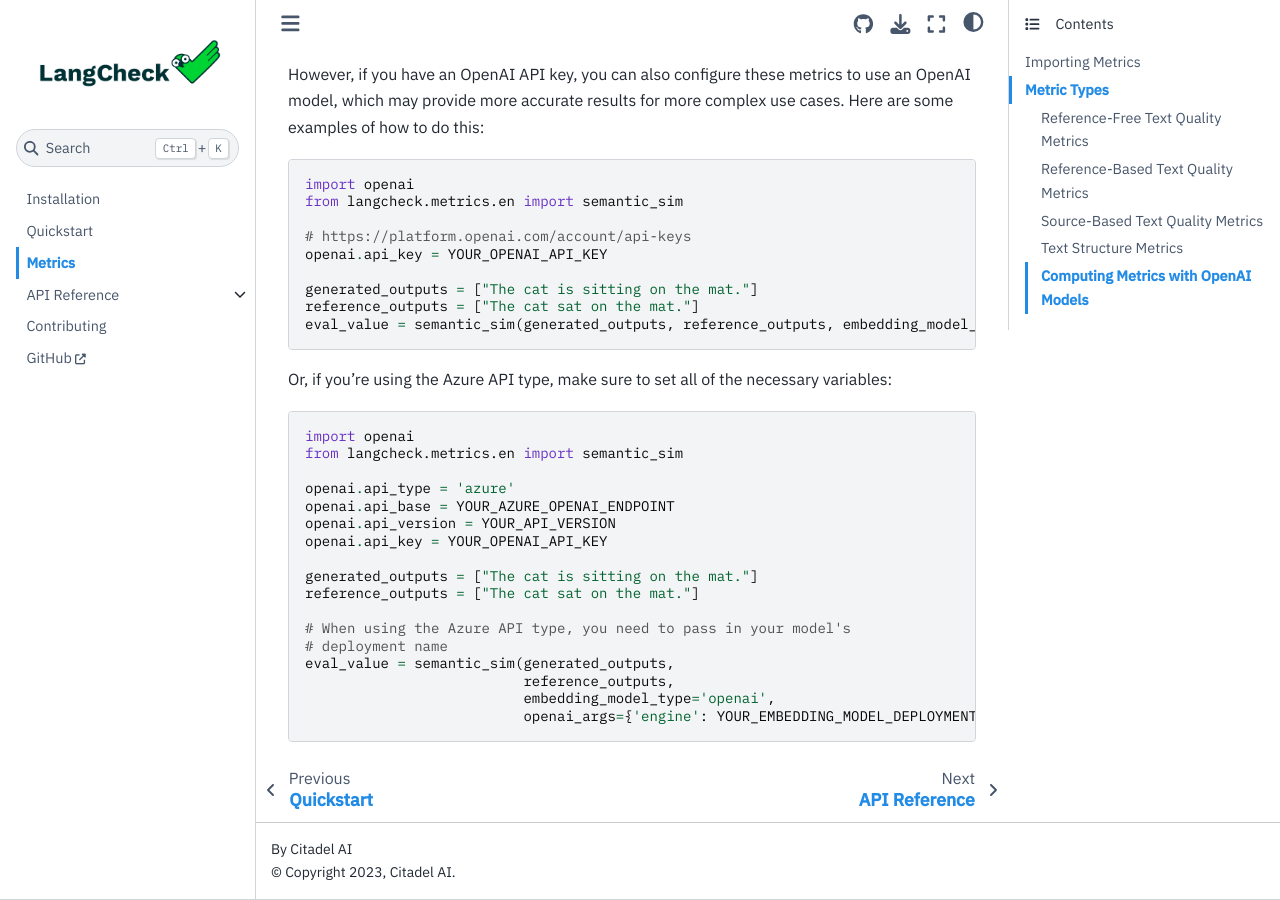
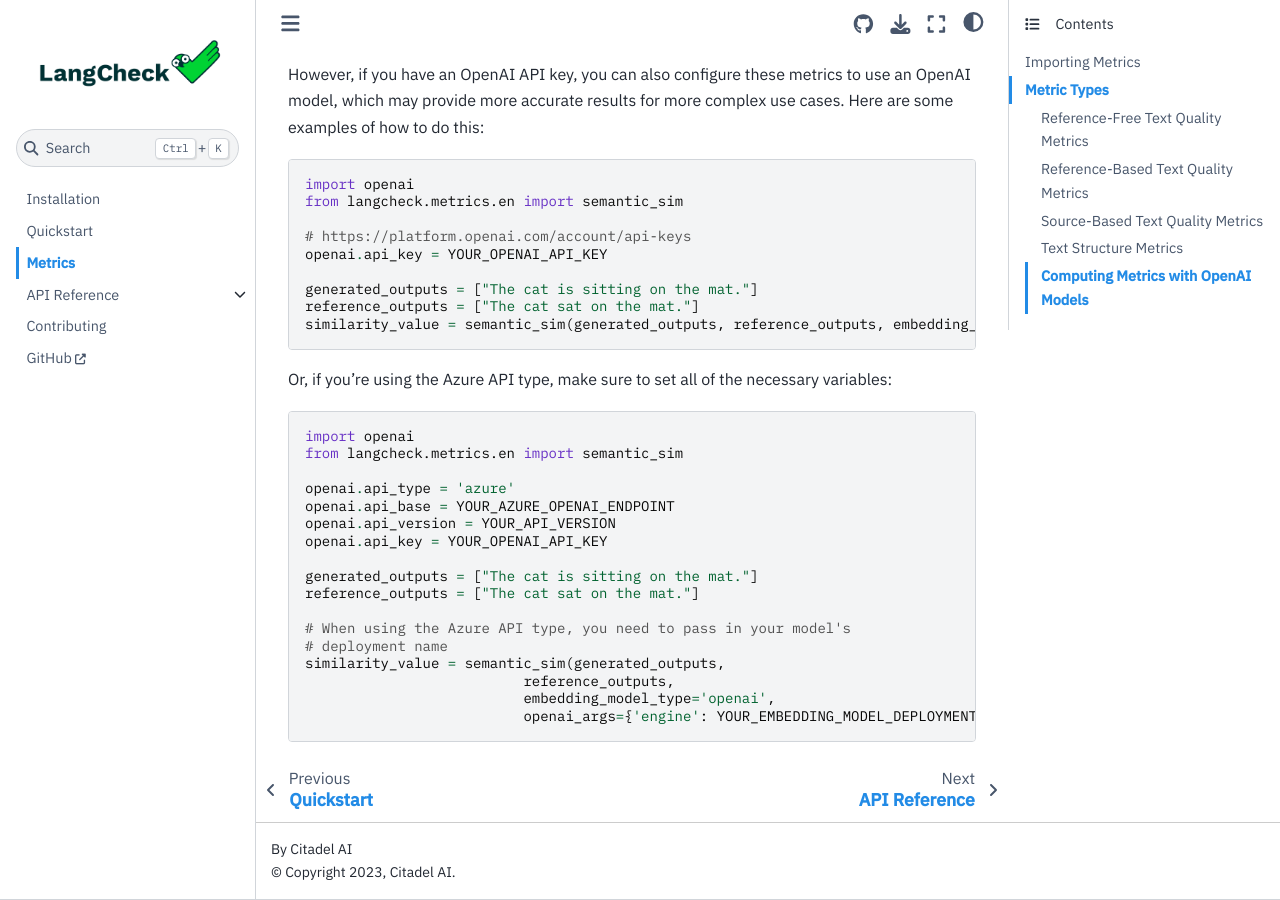
Before and after one commit to citadel-ai/langcheck, a Sphinx documentation site: the page built from docs/metrics.md, in a window 1280 px wide and 900 px high, scrolled down 2603 px. Built offline with Sphinx 7.4.7 and the Sphinx Book theme 1.1.4, drawn with Linux system fonts in a browser that asks for light colours.

Commit message:
Rename eval_value

````diff
--- a/docs/metrics.md
+++ b/docs/metrics.md
@@ -84,7 +84,7 @@ openai.api_key = YOUR_OPENAI_API_KEY
 
 generated_outputs = ["The cat is sitting on the mat."]
 reference_outputs = ["The cat sat on the mat."]
-eval_value = semantic_sim(generated_outputs, reference_outputs, embedding_model_type='openai')
+similarity_value = semantic_sim(generated_outputs, reference_outputs, embedding_model_type='openai')
 ```
 
 Or, if you're using the Azure API type, make sure to set all of the necessary variables:
@@ -103,7 +103,7 @@ reference_outputs = ["The cat sat on the mat."]
 
 # When using the Azure API type, you need to pass in your model's
 # deployment name
-eval_value = semantic_sim(generated_outputs,
+similarity_value = semantic_sim(generated_outputs,
                           reference_outputs,
                           embedding_model_type='openai',
                           openai_args={'engine': YOUR_EMBEDDING_MODEL_DEPLOYMENT_NAME})
````
